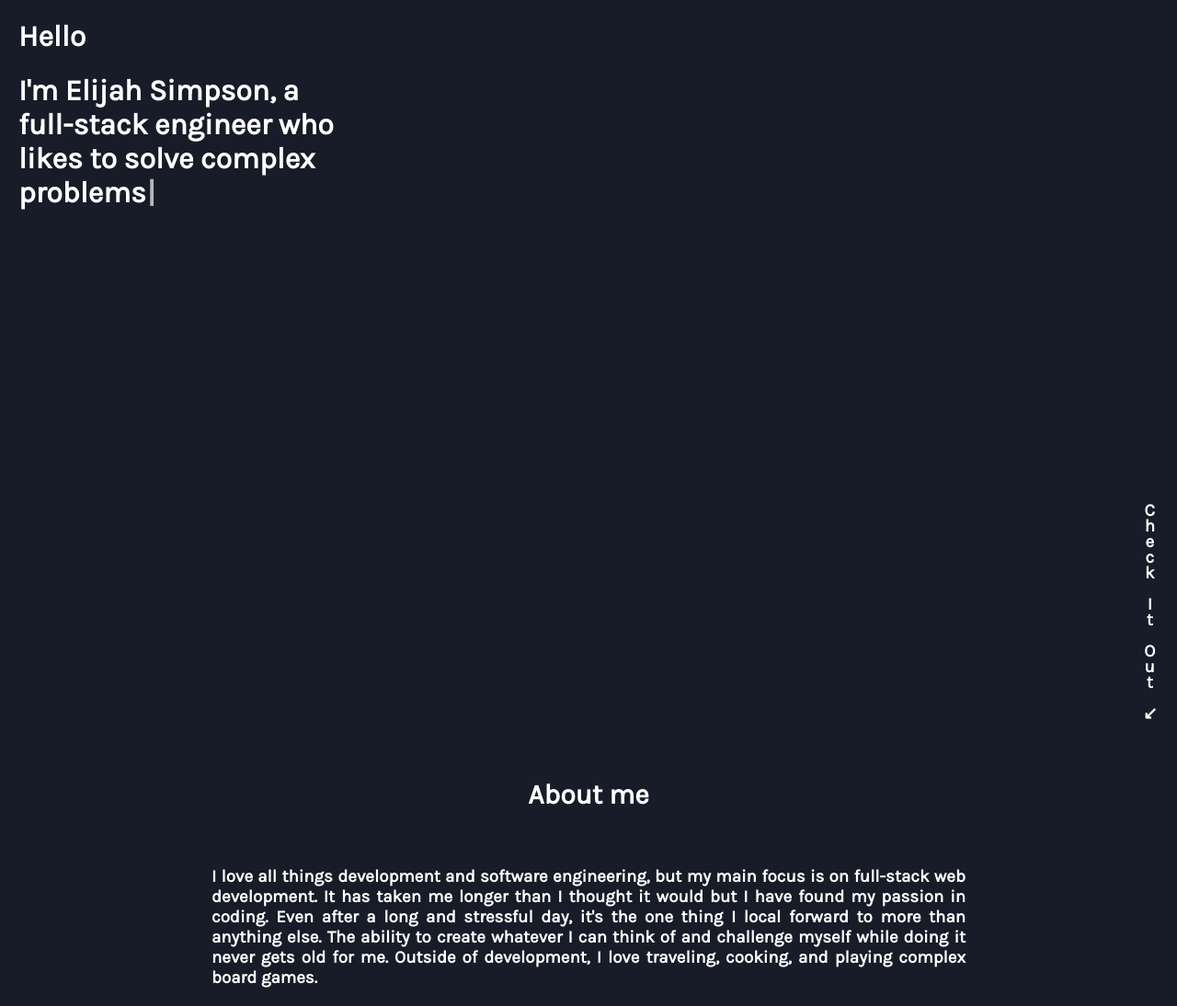
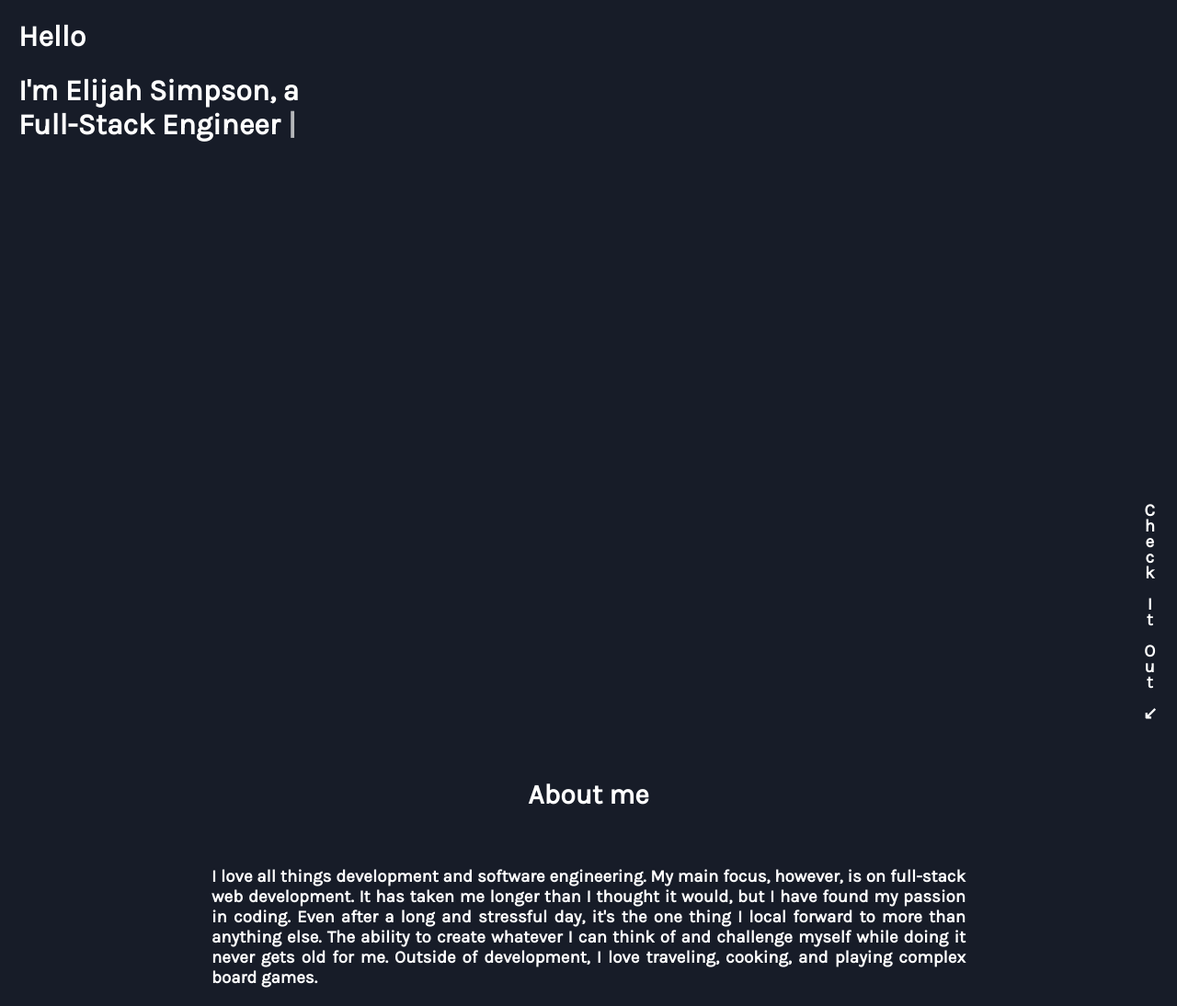
Before and after one commit to elijahsimpsonn/project-place, a React (Create React App) app: page / in a window 1280 px wide. Shown: the top 1094 px of the page at 92% size. Built offline with nearby package versions, Linux system fonts and the light colour scheme.

Commit message:
changed some wording

```diff
--- a/src/components/About.js
+++ b/src/components/About.js
@@ -7,7 +7,7 @@ export default function About() {
     <AboutDiv>
       <AboutTitle>About me</AboutTitle>
       <AboutText>
-    I love all things development and software engineering, but my main focus is on full-stack web development. It has taken me longer than I thought it would but I have found my passion in coding. Even after a long and stressful day, it's the one thing I local forward to more than anything else. The ability to create whatever I can think of and challenge myself while doing it never gets old for me. Outside of development, I love traveling, cooking, and playing complex board games.
+    I love all things development and software engineering. My main focus, however, is on full-stack web development. It has taken me longer than I thought it would, but I have found my passion in coding. Even after a long and stressful day, it's the one thing I local forward to more than anything else. The ability to create whatever I can think of and challenge myself while doing it never gets old for me. Outside of development, I love traveling, cooking, and playing complex board games.
       </AboutText>
       <AboutText>
       If you like what you see here, I would love to connect with you about an open position in your organization, a chance to partner with you on an open-source project, or just talk about development in general. I always enjoy talking about the industry and new technologies. Drop me a line at any of the contact links at the bottom of the page.
--- a/src/components/Intro.js
+++ b/src/components/Intro.js
@@ -9,10 +9,10 @@ export default function Intro() {
       <IntroHeader>
         <Typewriter
         options={{
-            delay: 14
+            delay: 20
         }}
         onInit={(typewriter) => {
-            typewriter.typeString("I'm Elijah Simpson, a full-stack engineer who likes to solve complex problems")
+            typewriter.typeString("I'm Elijah Simpson, a Full-Stack Engineer ")
             .start()
         }}
         />
```
